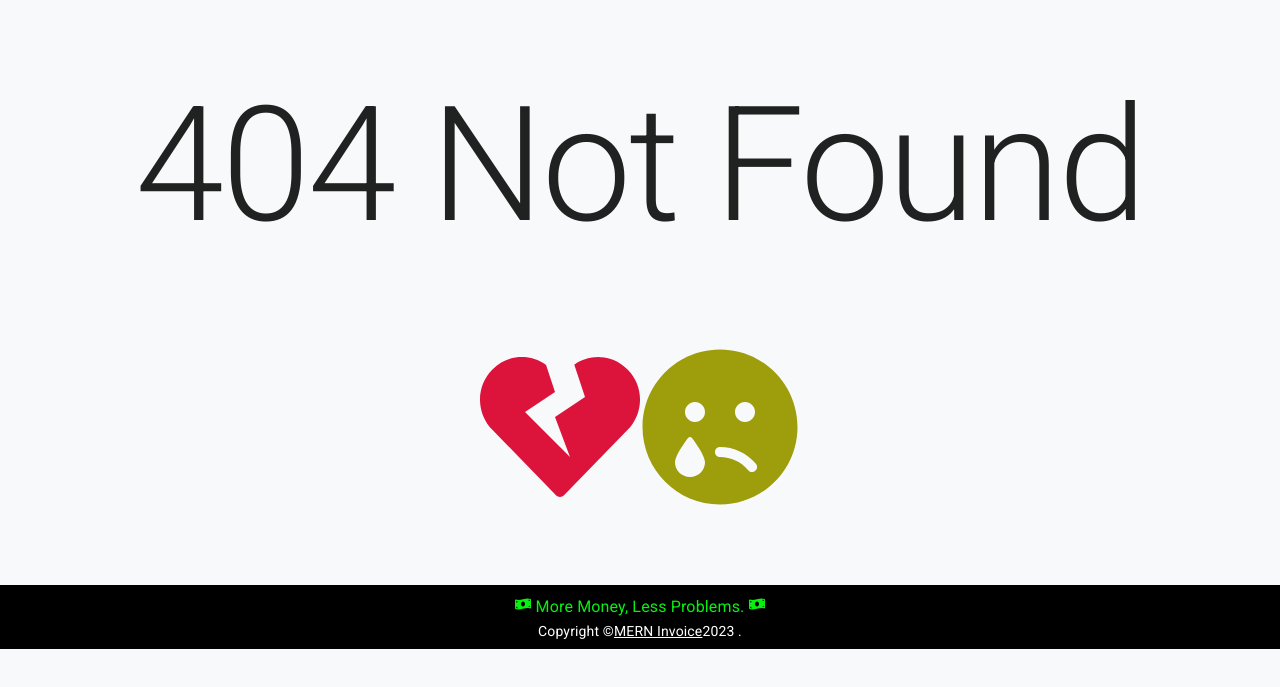
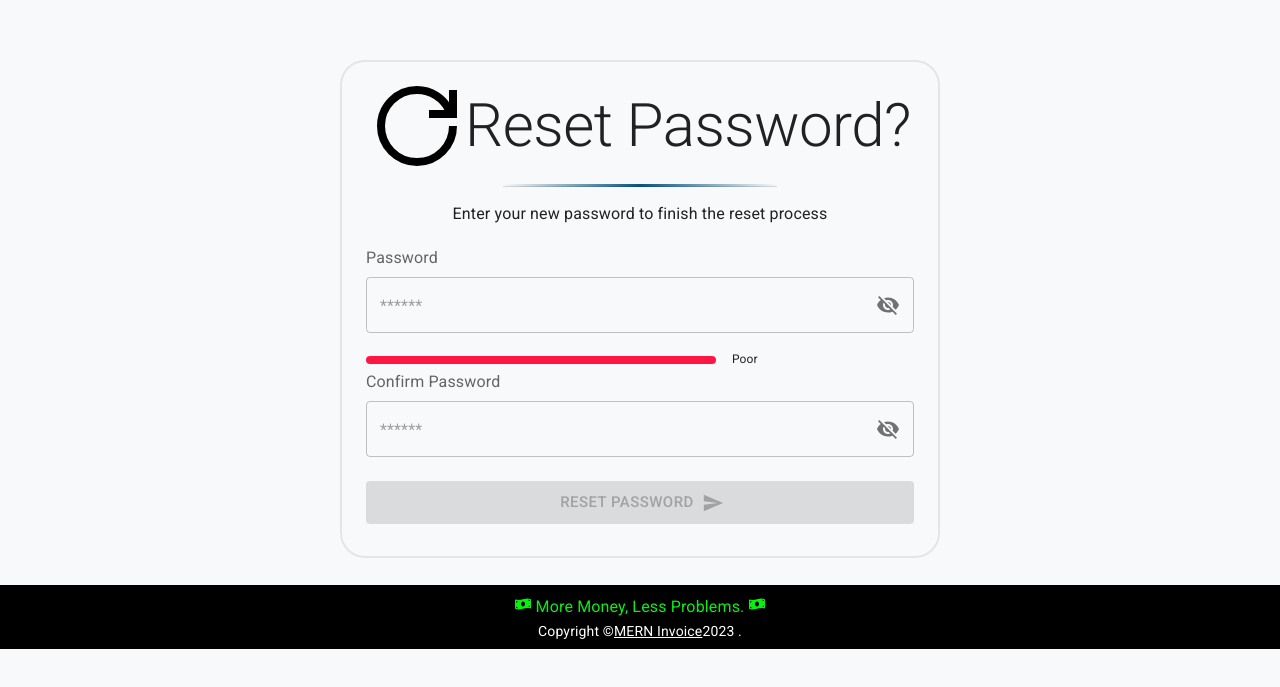
Before and after one commit to noelys215/MERN_Invoice, a React (Create React App) app in the folder client/: page /auth/reset_password in a window 1280 px wide. Before the commit this address had no page. Shown: the part 151-838 px from the top of the page. Before the commit the page ends 800 px from the top, so only its background shows below. Built offline with nearby package versions, Linux system fonts and the light colour scheme.

Commit message:
FEAT: Add passwordResetPage and functionality

```diff
--- a/client/src/App.jsx
+++ b/client/src/App.jsx
@@ -15,6 +15,8 @@ import { Navbar } from './components/Navbar';
 import { useSelector } from 'react-redux';
 import { ResendEmailTokenPage } from './features/auth/pages/ResendEmailTokenPage';
 import 'react-toastify/dist/ReactToastify.css';
+import { PasswordResetRequestPage } from './features/auth/pages/PasswordResetRequestPage';
+import { PasswordResetPage } from './features/auth/pages/PasswordResetPage';
 
 export const App = () => {
 	useTitle('MERN Invoice - Home');
@@ -30,6 +32,8 @@ export const App = () => {
 					<Route path="auth/verify" element={<VerifiedPage />} />
 					<Route path="login" element={<LoginPage />} />
 					<Route path="resend" element={<ResendEmailTokenPage />} />
+					<Route path="reset_password_request" element={<PasswordResetRequestPage />} />
+					<Route path="auth/reset_password" element={<PasswordResetPage />} />
 					<Route path="*" element={<NotFound />} />
 				</Route>
 			</Routes>
--- /dev/null
+++ b/client/src/features/auth/pages/PasswordResetPage.jsx
@@ -0,0 +1,285 @@
+import {
+	Box,
+	Button,
+	Container,
+	FormControl,
+	FormHelperText,
+	Grid,
+	IconButton,
+	InputAdornment,
+	InputLabel,
+	OutlinedInput,
+	Stack,
+	Typography,
+} from '@mui/material';
+import SendIcon from '@mui/icons-material/Send';
+import Visibility from '@mui/icons-material/Visibility';
+import VisibilityOff from '@mui/icons-material/VisibilityOff';
+import { Formik } from 'formik';
+import { useEffect, useState } from 'react';
+import { GrPowerReset } from 'react-icons/gr';
+import { useNavigate } from 'react-router-dom';
+import { toast } from 'react-toastify';
+import * as Yup from 'yup';
+import { Spinner } from '../../../components/Spinner';
+import { StyledDivider } from '../../../components/StyledDivider';
+import { useTitle } from '../../../hooks/useTitle';
+import { strengthColor, strengthIndicator } from '../../../utils/password-strength';
+import { useResetPasswordMutation } from '../authApiSlice';
+import { AuthWrapper } from '../forms/AuthWrapper';
+
+export const PasswordResetPage = () => {
+	useTitle('Request Reset Password');
+	const navigate = useNavigate();
+
+	/* STATES */
+	/*  level state will manage color display when passwordConfirm field is changed */
+	const [level, setLevel] = useState();
+
+	const [showPassword, setShowPassword] = useState(false);
+	const [showConfirmPassword, setShowConfirmPassword] = useState(false);
+
+	const handleShowHidePassword = () => setShowPassword(!showPassword);
+	const handleShowHideConfirmPassword = () => setShowConfirmPassword(!showConfirmPassword);
+	/* Prevent Default Mousedown Behavior */
+	const handleMouseDownPassword = (event) => event.preventDefault();
+	/* Run func when the password is typed/changed to show pass strength */
+	const changePassword = (value) => setLevel(strengthColor(strengthIndicator(value)));
+
+	useEffect(() => changePassword(''), []);
+
+	const [resetPassword, { data, isLoading, isSuccess }] = useResetPasswordMutation();
+
+	useEffect(() => {
+		if (isSuccess) {
+			navigate('/login');
+			toast.success(data?.message);
+		}
+	}, [data, isSuccess, navigate]);
+
+	return (
+		<>
+			<Formik
+				initialValues={{ password: '', passwordConfirm: '' }}
+				validationSchema={Yup.object().shape({
+					password: Yup.string().max(255).required('Password is required'),
+					passwordConfirm: Yup.string()
+						// reference the password field and check if passwords match
+						.oneOf([Yup.ref('password')], 'Passwords Must Match')
+						.required('Please confirm your password'),
+				})}
+				onSubmit={async (values, { setStatus, setSubmitting }) => {
+					try {
+						await resetPassword(values).unwrap();
+						setStatus({ success: true });
+						setSubmitting(false);
+					} catch (err) {
+						const message = err.data.message;
+						toast.error(message);
+						setStatus({ success: false });
+						setSubmitting(false);
+					}
+				}}>
+				{({
+					errors,
+					handleBlur,
+					handleChange,
+					handleSubmit,
+					isSubmitting,
+					touched,
+					values,
+				}) => (
+					<AuthWrapper>
+						<Container
+							component="main"
+							maxWidth="sm"
+							sx={{
+								border: '2px solid  #e4e5e7',
+								borderRadius: '25px',
+								py: 2,
+							}}>
+							<form noValidate autoComplete="off" onSubmit={handleSubmit}>
+								<Grid>
+									<Grid item xs={12}>
+										<Box
+											sx={{
+												display: 'flex',
+												flexDirection: 'row',
+												justifyContent: 'center',
+												alignItems: 'center',
+											}}>
+											{' '}
+											<GrPowerReset className="auth-svg" />
+											<Typography variant="h2">Reset Password?</Typography>
+										</Box>
+										<StyledDivider />
+									</Grid>
+									<Box
+										sx={{
+											display: 'flex',
+											flexDirection: 'row',
+											justifyContent: 'center',
+											alignItems: 'center',
+											marginBottom: '20px',
+										}}>
+										<Typography variant="body1" component="div">
+											Enter your new password to finish the reset process
+										</Typography>
+									</Box>
+								</Grid>
+								{isLoading ? (
+									<Spinner />
+								) : (
+									<Grid container>
+										{/* password */}
+										<Grid item xs={12}>
+											<Stack spacing={1}>
+												<InputLabel htmlFor="password-signup">
+													Password
+												</InputLabel>
+												<OutlinedInput
+													fullWidth
+													error={Boolean(
+														touched.password && errors.password
+													)}
+													id="password-signup"
+													type={showPassword ? 'text' : 'password'}
+													value={values.password}
+													name="password"
+													onBlur={handleBlur}
+													onChange={(e) => {
+														handleChange(e);
+														changePassword(e.target.value);
+													}}
+													endAdornment={
+														<InputAdornment position="end">
+															<IconButton
+																aria-label="toggle password visibility"
+																onClick={handleShowHidePassword}
+																onMouseDown={
+																	handleMouseDownPassword
+																}
+																edge="end"
+																size="large">
+																{showPassword ? (
+																	<Visibility />
+																) : (
+																	<VisibilityOff />
+																)}
+															</IconButton>
+														</InputAdornment>
+													}
+													placeholder="******"
+													inputProps={{}}
+												/>
+												{touched.password && errors.password && (
+													<FormHelperText
+														error
+														id="helper-text-password-signup">
+														{errors.password}
+													</FormHelperText>
+												)}
+											</Stack>
+											{/* password strength indicator */}
+											<FormControl fullWidth sx={{ mt: 2 }}>
+												<Grid container spacing={2} alignItems="center">
+													<Grid item>
+														<Box
+															sx={{
+																bgcolor: level?.color,
+																width: 350,
+																height: 8,
+																borderRadius: '7px',
+															}}
+														/>
+													</Grid>
+													<Grid item>
+														<Typography
+															variant="subtitle1"
+															fontSize="0.75rem">
+															{level?.label}
+														</Typography>
+													</Grid>
+												</Grid>
+											</FormControl>
+										</Grid>
+
+										{/* passwordConfirm */}
+										<Grid item xs={12}>
+											<Stack spacing={1}>
+												<InputLabel htmlFor="passwordConfirm-signup">
+													Confirm Password
+												</InputLabel>
+												<OutlinedInput
+													fullWidth
+													error={Boolean(
+														touched.passwordConfirm &&
+															errors.passwordConfirm
+													)}
+													id="passwordConfirm-signup"
+													type={showConfirmPassword ? 'text' : 'password'}
+													value={values.passwordConfirm}
+													name="passwordConfirm"
+													onBlur={handleBlur}
+													onChange={(e) => {
+														handleChange(e);
+													}}
+													endAdornment={
+														<InputAdornment position="end">
+															<IconButton
+																aria-label="toggle passwordConfirm visibility"
+																onClick={
+																	handleShowHideConfirmPassword
+																}
+																onMouseDown={
+																	handleMouseDownPassword
+																}
+																edge="end"
+																size="large">
+																{showConfirmPassword ? (
+																	<Visibility />
+																) : (
+																	<VisibilityOff />
+																)}
+															</IconButton>
+														</InputAdornment>
+													}
+													placeholder="******"
+													inputProps={{}}
+												/>
+												{touched.passwordConfirm &&
+													errors.passwordConfirm && (
+														<FormHelperText
+															error
+															id="helper-text-passwordConfirm-signup">
+															{errors.passwordConfirm}
+														</FormHelperText>
+													)}
+											</Stack>
+										</Grid>
+										{/* button */}
+										<Grid item xs={12}>
+											<Button
+												sx={{ mt: 3, mb: 2 }}
+												type="submit"
+												fullWidth
+												variant="contained"
+												color="success"
+												size="large"
+												endIcon={<SendIcon />}
+												disabled={
+													!values.password && !values.passwordConfirm
+												}>
+												Reset Password
+											</Button>
+										</Grid>
+									</Grid>
+								)}
+							</form>
+						</Container>
+					</AuthWrapper>
+				)}
+			</Formik>
+		</>
+	);
+};
--- a/client/src/features/auth/pages/PasswordResetRequestPage.jsx
+++ b/client/src/features/auth/pages/PasswordResetRequestPage.jsx
@@ -39,20 +39,6 @@ export const PasswordResetRequestPage = () => {
 		}
 	}, [data, isSuccess, navigate]);
 
-	/* HANDLERS */
-	const handleSubmit = async (values, { setStatus, setSubmitting }) => {
-		try {
-			await passwordResetRequest(values).unwrap();
-			setStatus({ success: true });
-			setSubmitting(false);
-		} catch (err) {
-			const message = err.data.message;
-			toast.error(message);
-			setStatus({ success: false });
-			setSubmitting(false);
-		}
-	};
-
 	return (
 		<>
 			<Formik
@@ -63,7 +49,18 @@ export const PasswordResetRequestPage = () => {
 						.max(255)
 						.required('Email is required'),
 				})}
-				onSubmit={handleSubmit}>
+				onSubmit={async (values, { setStatus, setSubmitting }) => {
+					try {
+						await passwordResetRequest(values).unwrap();
+						setStatus({ success: true });
+						setSubmitting(false);
+					} catch (err) {
+						const message = err.data.message;
+						toast.error(message);
+						setStatus({ success: false });
+						setSubmitting(false);
+					}
+				}}>
 				{({
 					errors,
 					handleBlur,
@@ -115,7 +112,7 @@ export const PasswordResetRequestPage = () => {
 									<Spinner />
 								) : (
 									<Grid container>
-										{/* EMAIL */}
+										{/* email */}
 										<Grid item xs={12}>
 											<Stack spacing={1}>
 												<InputLabel htmlFor="email-signup">
@@ -142,7 +139,7 @@ export const PasswordResetRequestPage = () => {
 												)}
 											</Stack>
 										</Grid>
-										{/* BUTTON */}
+										{/* button */}
 										<Grid item xs={12}>
 											<Button
 												sx={{ mt: 3, mb: 2 }}
@@ -156,7 +153,7 @@ export const PasswordResetRequestPage = () => {
 												Send Password Reset Email
 											</Button>
 										</Grid>
-										{/* GO BACK */}
+										{/* Go back button */}
 										<Grid item xs={12}>
 											<Button
 												variant="contained"
```
Also changed, not shown: 1 other file (tests, documents, lock files or other folders).
